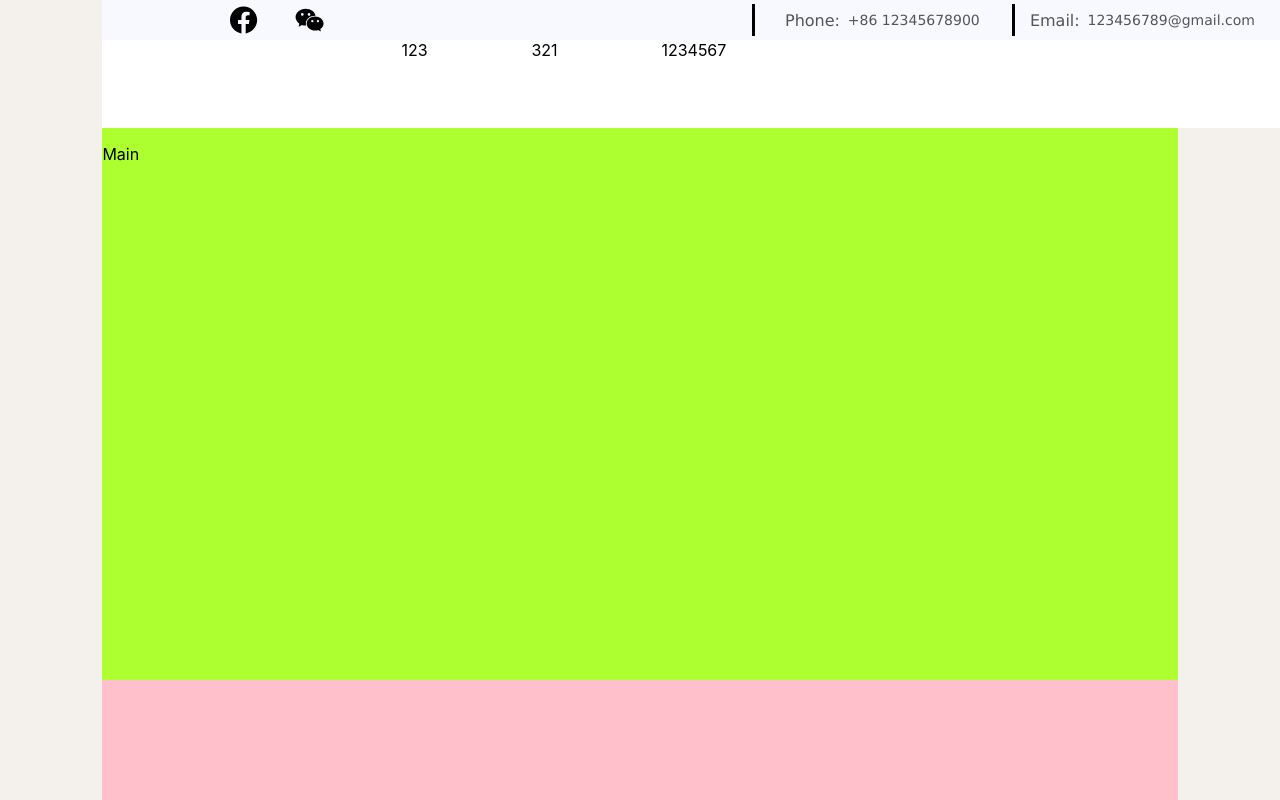
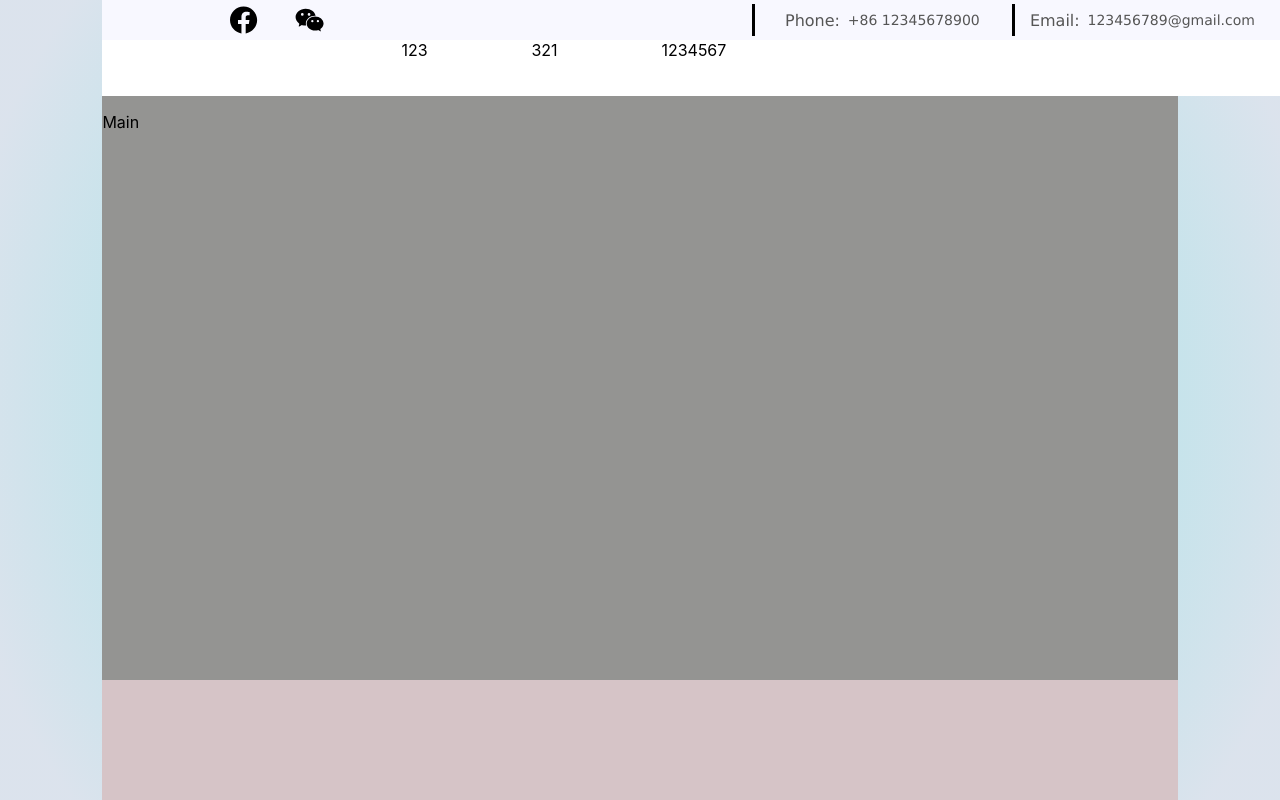
Before and after one commit to Jienishao/KSE_web, a React (Create React App) app in the folder kse-app/: page / in a window 1280 px wide. Built offline with nearby package versions, Linux system fonts and the light colour scheme; some icons are missing.

Commit message:
change back color

```diff
--- a/kse-app/src/css/Layout.css
+++ b/kse-app/src/css/Header.css
@@ -3,12 +3,13 @@
     width: 100%;
     height: 100vh;
     grid-template-columns: 8% 1fr 8%;
-    grid-template-rows: 16% auto 15%;
+    grid-template-rows: 12% auto 15%;
     grid-template-areas:
         'left-margin head-margin right-margin'
         'left-margin content right-margin'
         'left-margin sitemap right-margin';
-    background-color: #f4f0ec;
+        background: rgb(143,228,230);
+        background: radial-gradient(circle, rgba(143,228,230,1) 17%, rgba(208,218,231,0.7559816162793243) 92%);
 }
 
 .head-margin {
@@ -144,6 +145,7 @@
 
 .language:hover {
     color: #000;
+    font-weight: 550;
     background-color: rgb(255, 255, 255);
 }
 
@@ -157,7 +159,7 @@
 .popup {
     top: 5%;
     height: 30%;
-    width: 8%;
+    width: 9%;
     position: fixed;
     border-radius: 5px;
     background-color: #fff;
@@ -195,7 +197,7 @@
     top: 5%;
     left: 8%;
     width: 84%;
-    height: 11%;
+    height: 7%;
     background-color: rgb(255, 255, 255);
     max-width: 2000px;
     min-width: 1300px;
@@ -221,10 +223,10 @@
 
 .content {
     grid-area: content;
-    background: greenyellow;
+    background: rgb(148, 148, 146);
 }
 
 .sitemap {
     grid-area: sitemap;
-    background-color: pink;
+    background-color: rgb(214, 196, 199);
 }
--- a/kse-app/src/pages/MainPage.js
+++ b/kse-app/src/pages/MainPage.js
@@ -2,7 +2,7 @@ import React from "react";
 import ToolBar from "../components/ToolBar";
 import NavBar from "../components/NavBar";
 import SiteMap from "../components/SiteMap";
-import "../css/Layout.css"
+import "../css/Header.css"
 
 const MainPage = () => {
     return (
```
